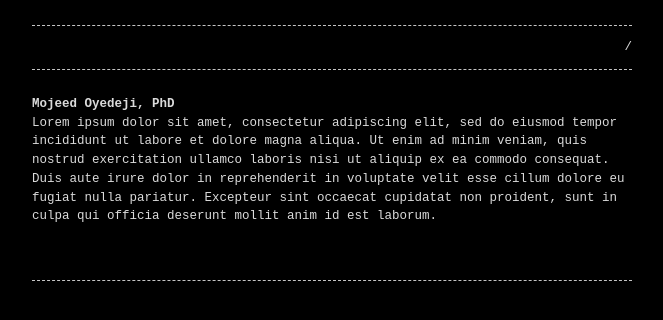
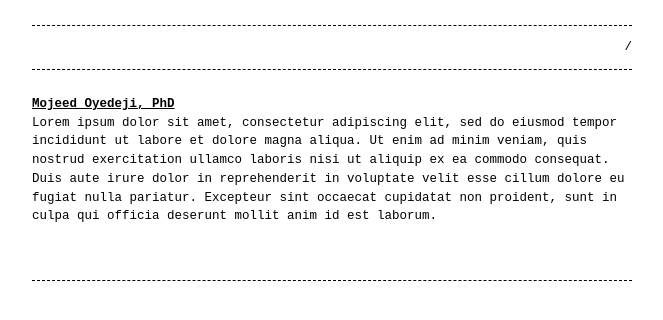
Before and after one commit to mojeedoyedeji/mojeedoyedeji.github.io, a Jekyll site: the page built from index.md, in a window 1280 px wide. Shown: the top 320 px of the page, without its empty margins (308-971 px from the left). Built offline with Jekyll 4.4.1, drawn with Linux system fonts in a browser that asks for light colours.

Commit message:
Hello World

```diff
--- a/_config.yml
+++ b/_config.yml
@@ -8,8 +8,8 @@ header_pages:
 
 #footer: 'follow us on <a href="https://twitter.com/">twitter</a>'
 
-#style: light # dark (default) or light
-#listen_for_clients_preferred_style: true # true or false (default)
+style: hacker # dark (default) or light
+listen_for_clients_preferred_style: true # true or false (default)
 
 plugins:
   - jekyll-seo-tag
--- a/index.md
+++ b/index.md
@@ -4,6 +4,6 @@ layout: home
 permalink: /
 ---
 
-# Mojeed Oyedeji, PhD
+# <a> Mojeed Oyedeji, PhD <a>
 
 Lorem ipsum dolor sit amet, consectetur adipiscing elit, sed do eiusmod tempor incididunt ut labore et dolore magna aliqua. Ut enim ad minim veniam, quis nostrud exercitation ullamco laboris nisi ut aliquip ex ea commodo consequat. Duis aute irure dolor in reprehenderit in voluptate velit esse cillum dolore eu fugiat nulla pariatur. Excepteur sint occaecat cupidatat non proident, sunt in culpa qui officia deserunt mollit anim id est laborum.
```
